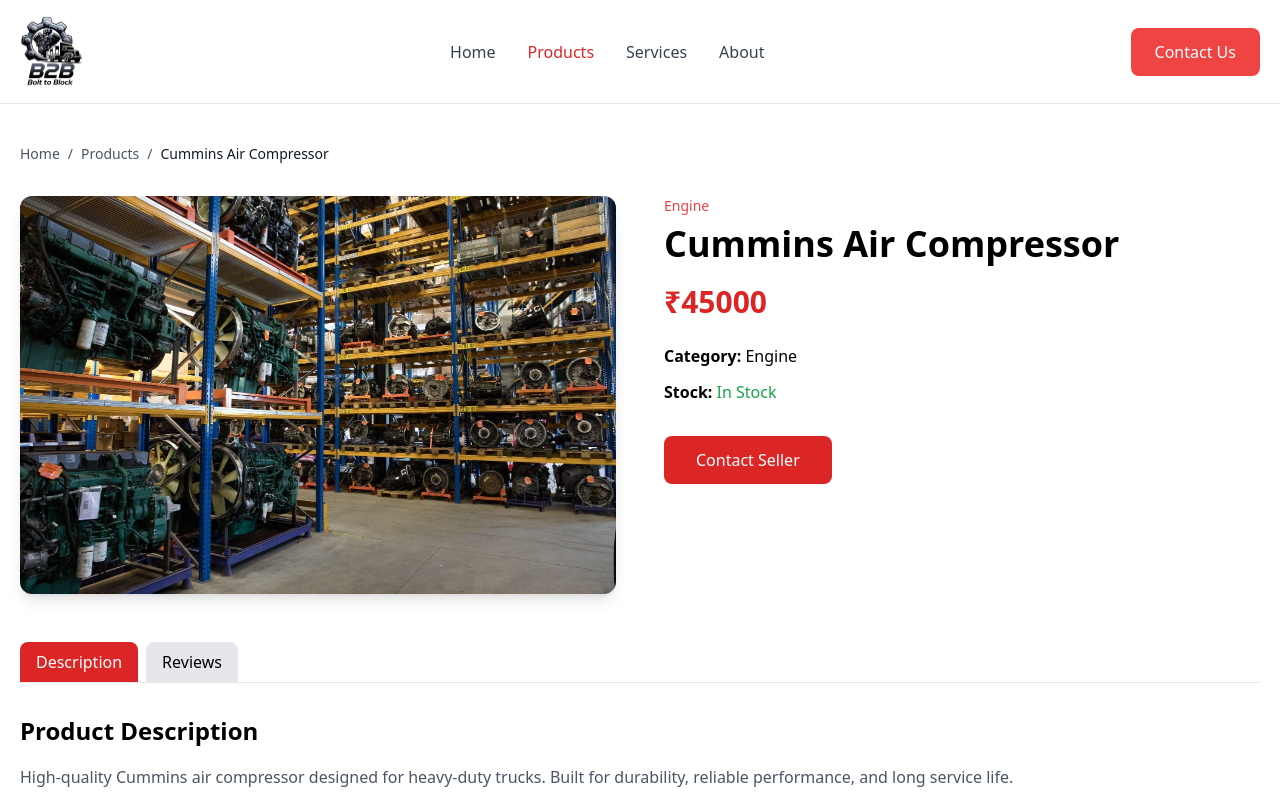
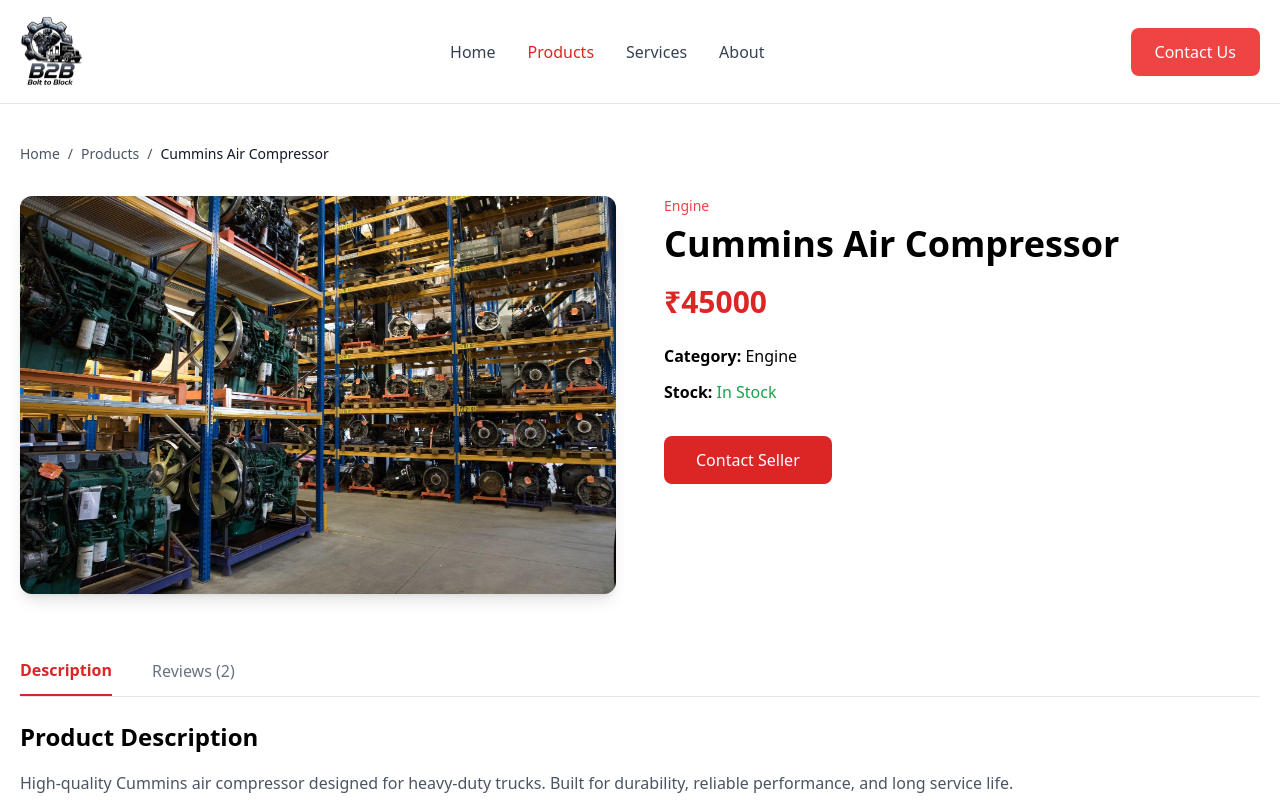
Before and after one commit to Akshay-Kumar001/b2b-diesel-react, a React (Vite) app: page /products/1 in a window 1280 px wide. Shown: the top 800 px of the page. Built offline with nearby package versions, Linux system fonts and the light colour scheme.

Commit message:
create add review section

```diff
--- /dev/null
+++ b/src/components/AddReview.jsx
@@ -0,0 +1,97 @@
+import { useState } from "react";
+
+function AddReview() {
+  const [name, setName] = useState("");
+  const [comment, setComment] = useState("");
+  const [rating, setRating] = useState(0);
+
+  const handleSubmit = (e) => {
+    e.preventDefault();
+
+    console.log({
+      name,
+      comment,
+      rating,
+    });
+
+    setName("");
+    setComment("");
+    setRating(0);
+  };
+
+  return (
+    <section className="mt-16 bg-white py-8 ">
+
+      <p className="text-orange-500 uppercase tracking-widest font-semibold">
+        Share Your Experience
+      </p>
+
+      <h2 className="text-4xl font-bold mt-3 mb-8">
+        Leave a Review
+      </h2>
+
+      <form onSubmit={handleSubmit} className="space-y-6">
+
+        <div>
+          <label className="block mb-2 font-medium">
+            Name
+          </label>
+
+          <input
+            type="text"
+            placeholder="Enter your name"
+            value={name}
+            onChange={(e) => setName(e.target.value)}
+            className="w-full border border-gray-300 rounded-lg px-5 py-3 outline-none"
+          />
+        </div>
+
+        <div>
+          <label className="block mb-3 font-medium">
+            Rating
+          </label>
+
+          <div className="flex gap-2 text-4xl cursor-pointer select-none">
+            {[1, 2, 3, 4, 5].map((star) => (
+              <span
+                key={star}
+                onClick={() => setRating(star)}
+                className={`transition ${
+                  star <= rating
+                    ? "text-yellow-400"
+                    : "text-gray-300 hover:text-red-500"
+                }`}
+              >
+                ★
+              </span>
+            ))}
+          </div>
+        </div>
+
+        <div>
+          <label className="block mb-2 font-medium">
+            Comment
+          </label>
+
+          <textarea
+            rows={5}
+            placeholder="Write your review..."
+            value={comment}
+            onChange={(e) => setComment(e.target.value)}
+            className="w-full border border-gray-300 rounded-lg px-5 py-3 outline-none resize-none"
+          />
+        </div>
+
+        <button
+          type="submit"
+          className="bg-red-500 hover:bg-red-600 text-white px-8 py-3 rounded-lg transition font-medium"
+        >
+          Submit Review
+        </button>
+
+      </form>
+    </section>
+  );
+}
+
+export default AddReview;
--- /dev/null
+++ b/src/components/ProductDescription.jsx
@@ -0,0 +1,15 @@
+function ProductDescription({ product }) {
+  return (
+    <div className="mt-6">
+      <h2 className="text-2xl font-bold mb-4">
+        Product Description
+      </h2>
+
+      <p className="text-gray-600 leading-7">
+        {product.description}
+      </p>
+    </div>
+  );
+}
+
+export default ProductDescription;
--- /dev/null
+++ b/src/components/ProductReviews.jsx
@@ -0,0 +1,47 @@
+import AddReview from "./AddReview";
+
+function ProductReviews({ reviews  }) {
+  return (
+    <div className="py-8">
+      <h2 className="text-2xl font-semibold mb-6">Customer Reviews</h2>
+
+      {reviews.length === 0 ? (
+        <p className="text-gray-500">No reviews available.</p>
+      ) : (
+        <div className="space-y-6">
+          {reviews.map((review) => (
+            <div key={review.id} className="border rounded-lg p-5">
+              {/* Review Header */}
+              <div className="flex justify-between items-center mb-3">
+                <h3 className="font-semibold text-lg">{review.name}</h3>
+
+                <div className="flex">
+                  {[1, 2, 3, 4, 5].map((star) => (
+                    <span
+                      key={star}
+                      className={
+                        star <= review.rating
+                          ? "text-yellow-500"
+                          : "text-gray-300"
+                      }
+                    >
+                      ★
+                    </span>
+                  ))}
+                </div>
+              </div>
+
+              {/* Review Comment */}
+              <p className="text-gray-600">{review.comment}</p>
+            </div>
+          ))}
+        </div>
+      )}
+
+
+      <AddReview  />
+    </div>
+  );
+}
+
+export default ProductReviews;
--- /dev/null
+++ b/src/components/ProductTabs.jsx
@@ -0,0 +1,31 @@
+function ProductTabs({ activeTab, setActiveTab, reviews }) {
+  return (
+    <div className="mt-16 border-b flex gap-10">
+
+      <button
+        onClick={() => setActiveTab("description")}
+        className={`pb-3 transition ${
+          activeTab === "description"
+            ? "border-b-2 border-red-600 text-red-600 font-semibold"
+            : "text-gray-500 hover:text-red-600"
+        }`}
+      >
+        Description
+      </button>
+
+      <button
+        onClick={() => setActiveTab("reviews")}
+        className={`pb-3 transition ${
+          activeTab === "reviews"
+            ? "border-b-2 border-red-600 text-red-600 font-semibold"
+            : "text-gray-500 hover:text-red-600"
+        }`}
+      >
+       Reviews ({reviews.length})
+      </button>
+
+    </div>
+  );
+}
+
+export default ProductTabs;
--- a/src/data/products.js
+++ b/src/data/products.js
@@ -7,8 +7,21 @@
     category: "Engine",
     stock: true,
     description:
-      "High-quality Cummins air compressor designed for heavy-duty trucks. Built for durability, reliable performance, and long service life."
-
+      "High-quality Cummins air compressor designed for heavy-duty trucks. Built for durability, reliable performance, and long service life.",
+    reviews: [
+      {
+        id: 1,
+        name: "Akshay",
+        rating: 5,
+        comment: "Excellent quality.",
+      },
+      {
+        id: 2,
+        name: "Rahul",
+        rating: 4,
+        comment: "Worth the price.",
+      },
+    ],
   },
   {
     id: 2,
@@ -18,7 +31,27 @@
     category: "Cooling",
     stock: true,
     description:
-      "Premium Detroit Diesel water pump that provides efficient engine cooling and long-lasting performance under demanding conditions."
+      "Premium Detroit Diesel water pump that provides efficient engine cooling and long-lasting performance under demanding conditions.",
+    reviews: [
+      {
+        id: 1,
+        name: "Akshay",
+        rating: 5,
+        comment: "Excellent quality.",
+      },
+      {
+        id: 2,
+        name: "Rahul",
+        rating: 4,
+        comment: "Worth the price.",
+      },
+      {
+        id: 3,
+        name: "Bhavesh",
+        rating: 4,
+        comment: "Worth the price.",
+      },
+    ],
   },
   {
     id: 3,
@@ -28,8 +61,34 @@
     category: "Filter",
     stock: true,
     description:
-      "Durable truck oil filter that helps protect your engine by removing contaminants and ensuring smooth lubrication."
-  }
+      "Durable truck oil filter that helps protect your engine by removing contaminants and ensuring smooth lubrication.",
+    reviews: [
+      {
+        id: 1,
+        name: "Akshay",
+        rating: 5,
+        comment: "Excellent quality.",
+      },
+      {
+        id: 2,
+        name: "Rahul",
+        rating: 4,
+        comment: "Worth the price.",
+      },
+      {
+        id: 3,
+        name: "Bhavesh",
+        rating: 4,
+        comment: "Worth the price.",
+      },
+      {
+        id: 4,
+        name: "Bhavesh",
+        rating: 4,
+        comment: "Worth the price.",
+      },
+    ],
+  },
 ];
 
 export default products;
--- a/src/pages/ProductDetails.jsx
+++ b/src/pages/ProductDetails.jsx
@@ -1,6 +1,9 @@
 import { useState } from "react";
 import { useParams, Link } from "react-router-dom";
 import products from "../data/products";
+import ProductDescription from "../components/ProductDescription";
+import ProductReviews from "../components/ProductReviews";
+import ProductTabs from "../components/ProductTabs";
 
 function ProductDetails() {
   const { id } = useParams();
@@ -8,7 +11,7 @@
   const product = products.find((product) => product.id === Number(id));
   console.log("URL id:", id);
   const [activeTab, setActiveTab] = useState("description");
-
+const [reviews, setReviews] = useState(product.reviews);
   return (
     <div className="max-w-7xl mx-auto px-5 py-10">
       <div className="mb-8 flex items-center gap-2 text-sm text-gray-600">
@@ -68,45 +71,10 @@
           </button>
         </div>
       </div>
-
       {/* Tabs */}
-      <div className="mt-12">
-        <div className="flex gap-2">
-          <button
-            className={`px-4 py-2 rounded-t-lg ${
-              activeTab === "description"
-                ? "bg-red-600 text-white"
-                : "bg-gray-200"
-            }`}
-            onClick={() => setActiveTab("description")}
-          >
-            Description
-          </button>
-
-          <button
-            className={`px-4 py-2 rounded-t-lg ${
-              activeTab === "reviews" ? "bg-red-600 text-white" : "bg-gray-200"
-            }`}
-            onClick={() => setActiveTab("reviews")}
-          >
-            Reviews
-          </button>
-        </div>
-
-        {activeTab === "description" ? (
-          <div className="">
-            <div className=" border-t pt-8">
-              <h2 className="text-2xl font-bold mb-4">Product Description</h2>
-
-              <p className="text-gray-600 leading-7">{product.description}</p>
-            </div>
-          </div>
-        ) : (
-          <div className="mt-6">
-            <p>No reviews yet.</p>
-          </div>
-        )}
-      </div>
+      <ProductTabs activeTab={activeTab} setActiveTab={setActiveTab} reviews={product.reviews} />
+      {activeTab === "description" && <ProductDescription product={product} />}
+      {activeTab === "reviews" && <ProductReviews reviews={product.reviews} />}
     </div>
   );
 }
```
